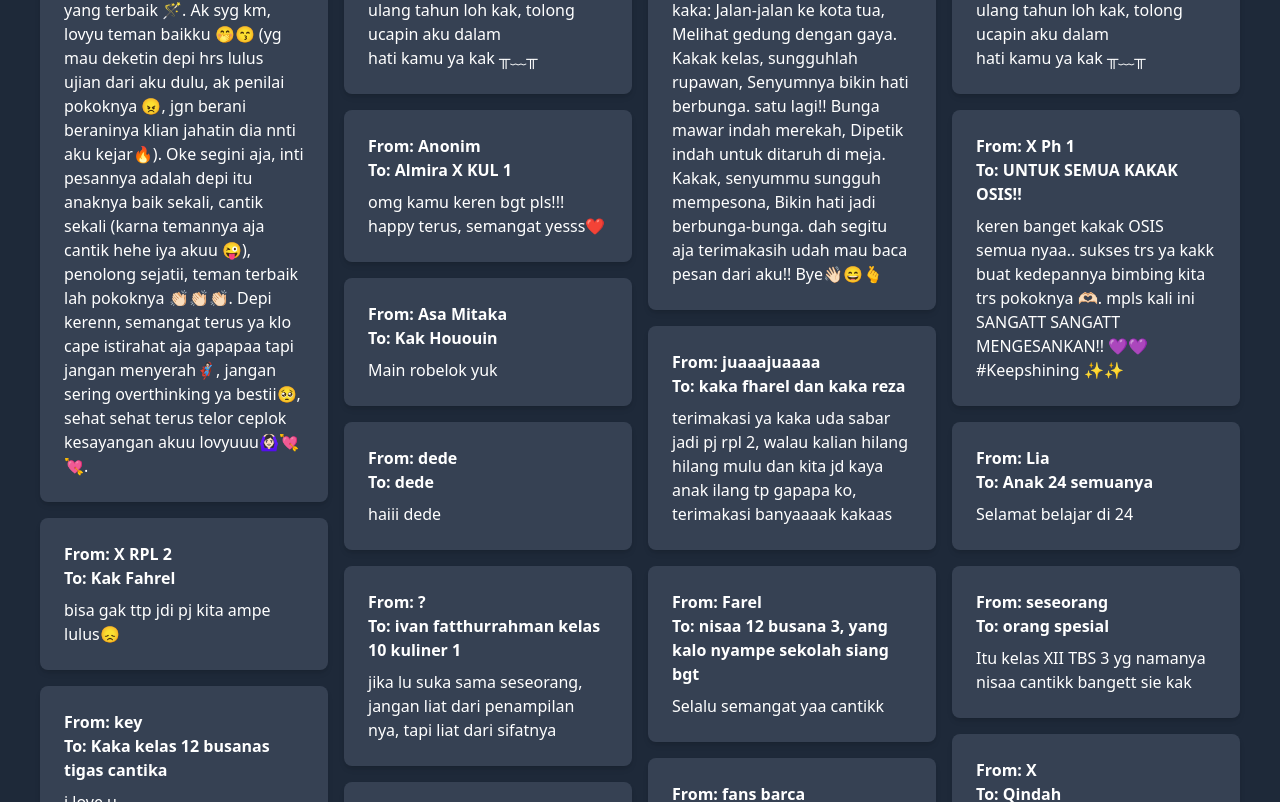
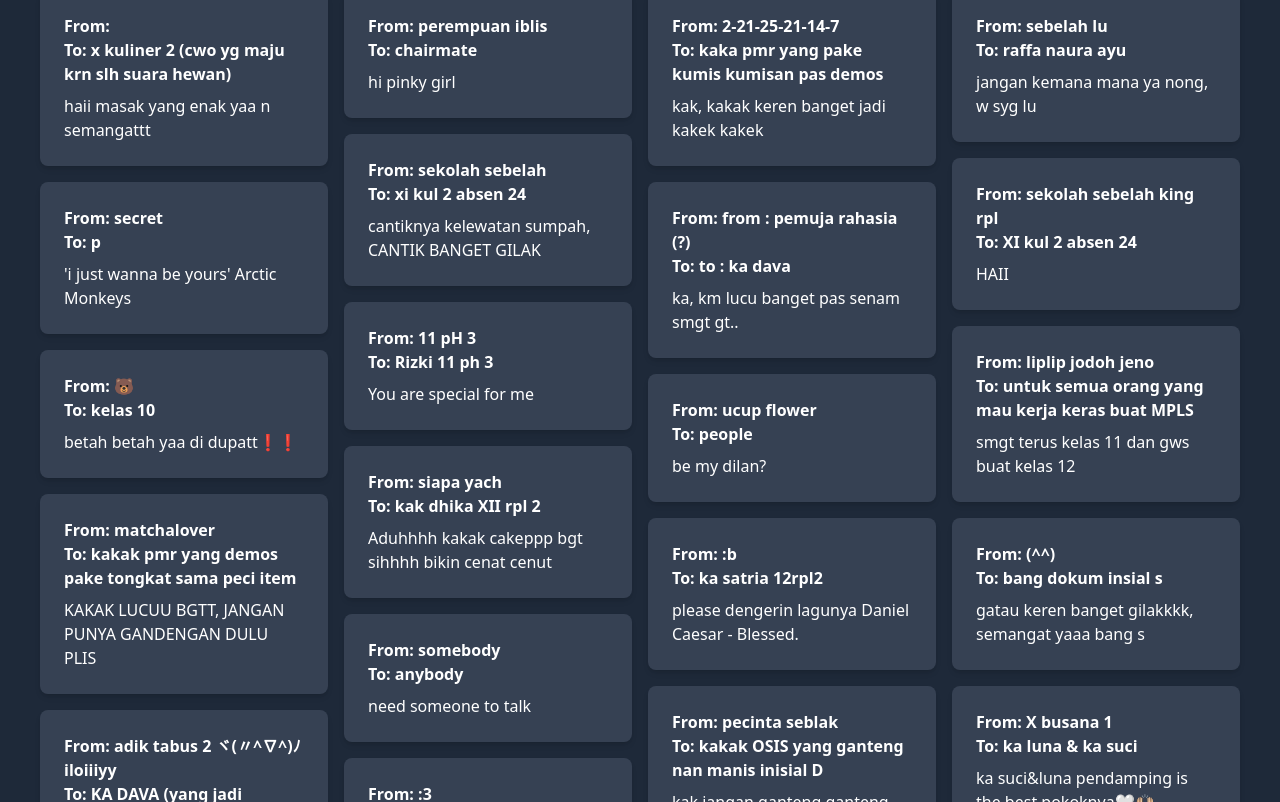
Before and after one commit to ztacole/adudung, a React (Vite) app: page / in a window 1280 px wide. Shown: the part 1998-2800 px from the top of the page. Built offline with nearby package versions, Linux system fonts and the light colour scheme.

Commit message:
Update App.jsx

```diff
--- a/src/App.jsx
+++ b/src/App.jsx
@@ -413,7 +413,7 @@ export default function NotesApp() {
           className="flex gap-4"
           columnClassName="masonry-column"
         >
-          {notes.map((note, index) => (
+          {notes.reverse().map((note, index) => (
             <Card
               key={index}
               className="break-words p-4 shadow-md rounded-lg mb-4 bg-gray-700 hover:bg-gray-600 transition-shadow duration-300 ease-in-out"
```
